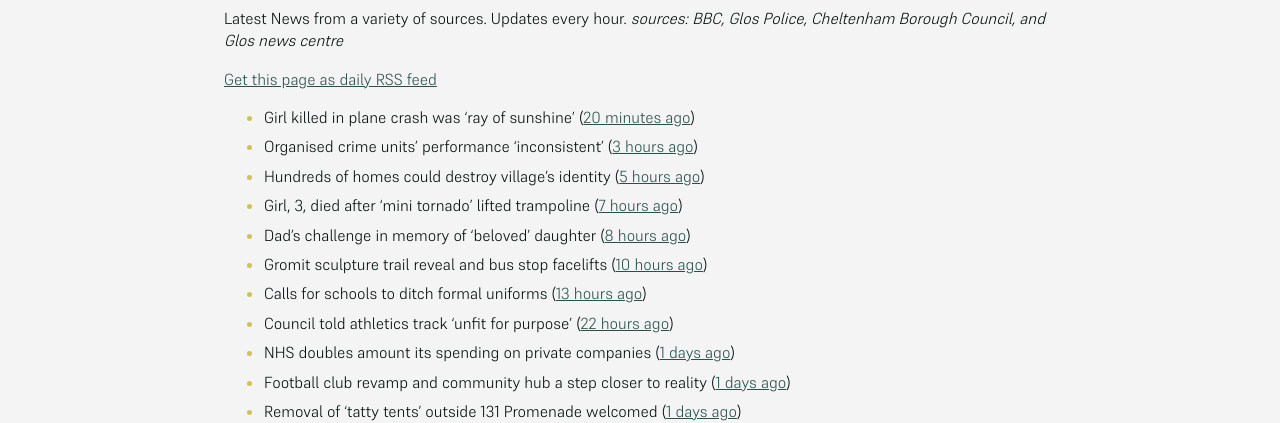
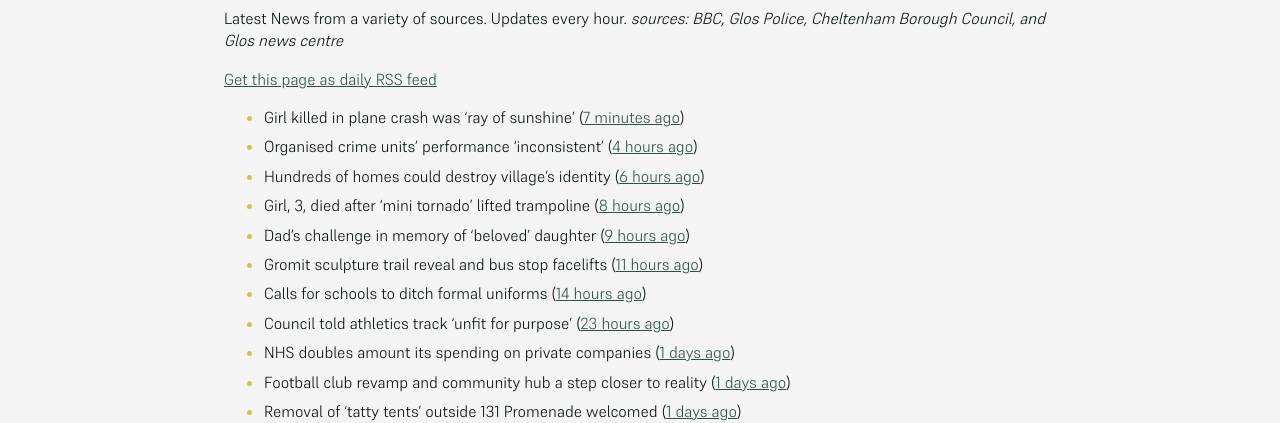
Before and after one commit to mat-0/cheltenham-open-data, a Jekyll site: the page built from _pages/news.md, in a window 1280 px wide. Shown: the part 266-689 px from the top of the page. Built offline with Jekyll 4.4.1, drawn with Linux system fonts in a browser that asks for light colours.

Commit message:
Updated 2025-06-12 19:58:10

```diff
--- a/_pages/news.md
+++ b/_pages/news.md
@@ -12,14 +12,14 @@ _sources: BBC, Glos Police, Cheltenham Borough Council, and Glos news centre_
 [Get this page as daily RSS feed](/daily.rss)
 
 <!-- news_marker starts -->
-- Girl killed in plane crash was 'ray of sunshine' ([20 minutes ago](https://www.bbc.com/news/articles/cq69npp0l9no))
-- Organised crime units' performance 'inconsistent' ([3 hours ago](https://www.bbc.com/news/articles/c8rezd6j42vo))
-- Hundreds of homes could destroy village's identity ([5 hours ago](https://www.bbc.com/news/articles/cdj9vnpx82po))
-- Girl, 3, died after 'mini tornado' lifted trampoline ([7 hours ago](https://www.bbc.com/news/articles/cx2j9p12m52o))
-- Dad's challenge in memory of 'beloved' daughter ([8 hours ago](https://www.bbc.com/news/articles/c3e5qzklpzpo))
-- Gromit sculpture trail reveal and bus stop facelifts ([10 hours ago](https://www.bbc.com/news/articles/c706p9w35xeo))
-- Calls for schools to ditch formal uniforms ([13 hours ago](https://www.bbc.com/news/articles/c79eg0w59y8o))
-- Council told athletics track 'unfit for purpose' ([22 hours ago](https://www.bbc.com/news/articles/cvg76n7dxn9o))
+- Girl killed in plane crash was 'ray of sunshine' ([7 minutes ago](https://www.bbc.com/news/articles/cq69npp0l9no))
+- Organised crime units' performance 'inconsistent' ([4 hours ago](https://www.bbc.com/news/articles/c8rezd6j42vo))
+- Hundreds of homes could destroy village's identity ([6 hours ago](https://www.bbc.com/news/articles/cdj9vnpx82po))
+- Girl, 3, died after 'mini tornado' lifted trampoline ([8 hours ago](https://www.bbc.com/news/articles/cx2j9p12m52o))
+- Dad's challenge in memory of 'beloved' daughter ([9 hours ago](https://www.bbc.com/news/articles/c3e5qzklpzpo))
+- Gromit sculpture trail reveal and bus stop facelifts ([11 hours ago](https://www.bbc.com/news/articles/c706p9w35xeo))
+- Calls for schools to ditch formal uniforms ([14 hours ago](https://www.bbc.com/news/articles/c79eg0w59y8o))
+- Council told athletics track 'unfit for purpose' ([23 hours ago](https://www.bbc.com/news/articles/cvg76n7dxn9o))
 - NHS doubles amount its spending on private companies ([1 days ago](https://www.bbc.com/news/articles/cy0jzvxwr4xo))
 - Football club revamp and community hub a step closer to reality ([1 days ago](https://gloucesternewscentre.co.uk/football-club-revamp-and-community-hub-a-step-closer-to-reality/))
 - Removal of ‘tatty tents’ outside 131 Promenade welcomed ([1 days ago](https://gloucesternewscentre.co.uk/removal-of-tatty-tents-outside-131-promenade-welcomed/))
```
Also changed, not shown: _data/flood.json (+5 -27 lines), _pages/fix-my-street.md (+1 -1 lines), index.md (+5 -5 lines).
